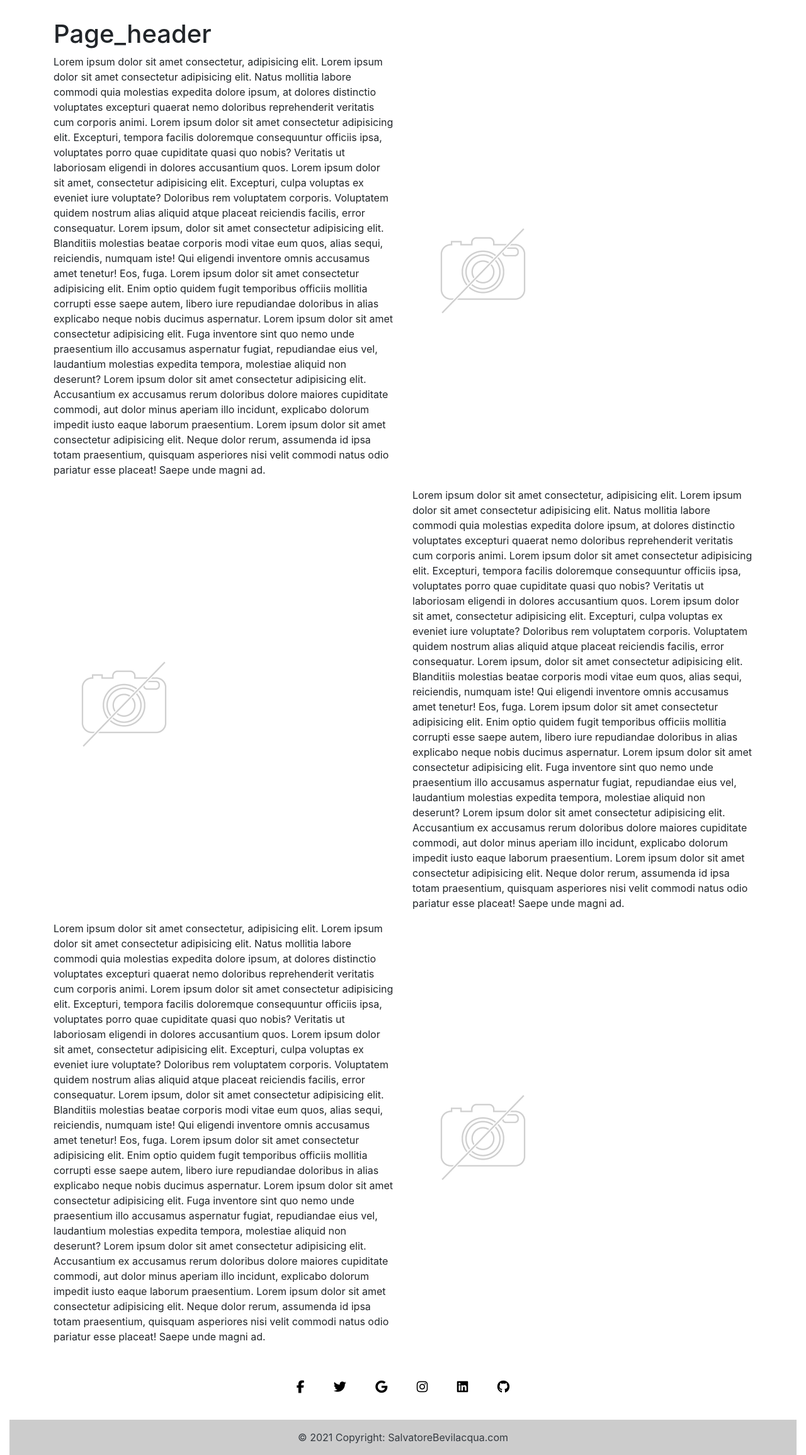
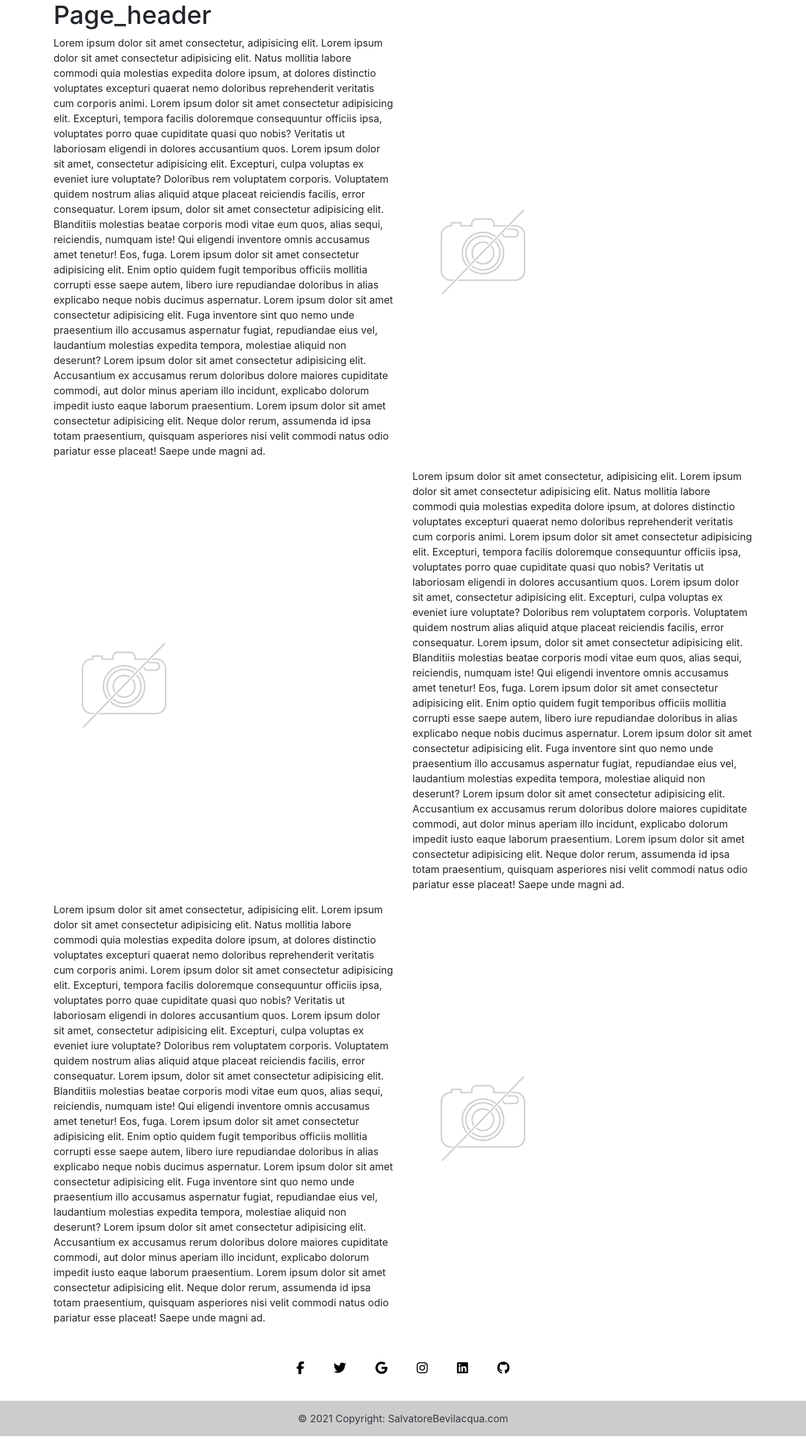
Before and after one commit to SalvatoreBevilacqua/SalvatoreBevilacqua, a Django app: page / in a window 1280 px wide. Shown: the part 90-2400 px from the top of the page at 63% size. After the commit the page ends 2370 px from the top, so only its background shows below. Run offline with Django 3.2, Linux system fonts and the light colour scheme; some libraries are stand-ins or nearby versions.

Commit message:
fixing margin/padding of base/navbar/footer pages

```diff
--- a/static/css/base.css
+++ b/static/css/base.css
@@ -15,7 +15,7 @@ body {
 }
 
 /* fixed top navbar only on medium and up */
-@media (min-width: 992px) {
+/* @media (min-width: 992px) {
     .fixed-top-desktop-only {
         position: fixed;
         top: 0;
@@ -27,7 +27,7 @@ body {
     .header-container {
         padding-top: 30px;
     }
-}
+} */
 
 /*-----------------------------------------------Footer */
 
--- a/templates/base.html
+++ b/templates/base.html
@@ -58,7 +58,7 @@
     {% endblock %}
 
     {% block footer %}
-        <footer class="container-fluid">
+        <footer>
             <div class="row">
                 <!-- Footer -->
                 {% include 'includes/footer.html' %}
```
